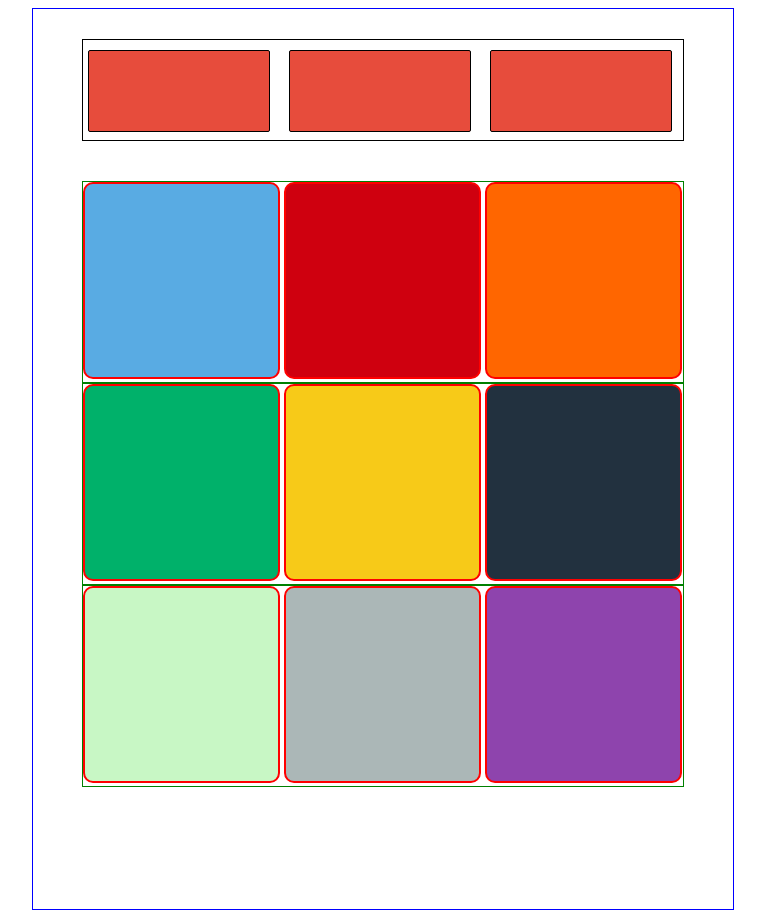
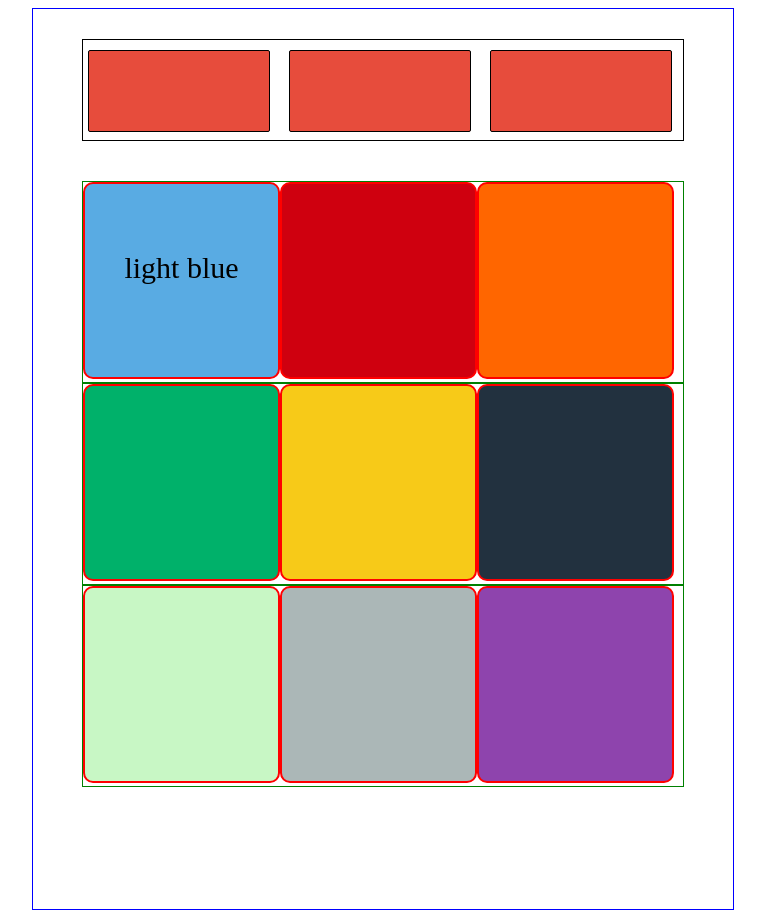
Before and after one commit to irulenot/Tic-Tack-To, a plain HTML site: page html.html in a window 1280 px wide. Shown: the whole page, without its empty margins (257-1022 px from the left). Drawn offline with nearby package versions, Linux system fonts and the light colour scheme.

Commit message:
"Derrick's changes"

```diff
--- a/css.css
+++ b/css.css
@@ -52,7 +52,7 @@
 	border-radius: 10px;
 	height: 193px;
 	width: 193px;
-	display: inline-block;
+	float: left;
 }
 
 #block1 {
@@ -90,3 +90,17 @@
 #block9 {
 	background-color: #8E44AD;
 }
+
+#word1 {
+	text-align: center;
+	font-size: 30px;
+	font-family: "comic-sans";
+	margin-top: 50%;
+	top: -30px;
+	position: relative;
+
+}
+
+.red {
+	color: #ff0000;
+}
--- a/html.html
+++ b/html.html
@@ -2,7 +2,8 @@
 <html>
 
 	<head>
-      <script type="text/javascript"></script>
+	  <script src="http://ajax.googleapis.com/ajax/libs/jquery/1.8.3/jquery.min.js"></script>
+      <script type="text/javascript" src="jquery.js"></script>
 	  <link rel=stylesheet href="css.css">
 	</head>
 
@@ -16,7 +17,9 @@
 			    </div>
 
 				<div class="top_row">
-				  <div class="block" id = 'block1'></div>
+				  <div class="block" id = 'block1'>
+				  	<p id = 'word1'> light blue </p>
+				  </div>
 				  <div class="block" id = 'block2'></div>
 				  <div class="block" id = 'block3'></div>
 				</div>
--- a/jquery.js
+++ b/jquery.js
@@ -1,7 +1,36 @@
 // jquery
 
-var block_colors = {"","","","","","","","",""}
 
-function colorChange(){
 
-}
+
+
+
+
+
+
+
+
+
+
+
+
+
+
+//var block_colors = {"","","","","","","","",""}
+
+// function colorChange(){
+
+// }
+// $(document).ready(function(){
+// 	var colors = ['red', 'blue']
+// 	  , current = 0
+// 	setInterval(function(){
+// 		console.log(current)
+// 		$('#word1').css({
+// 			'color': colors[current]
+// 		})
+// 		current = current ? 0 : 1
+// 	}, 500)
+
+
+})
```
